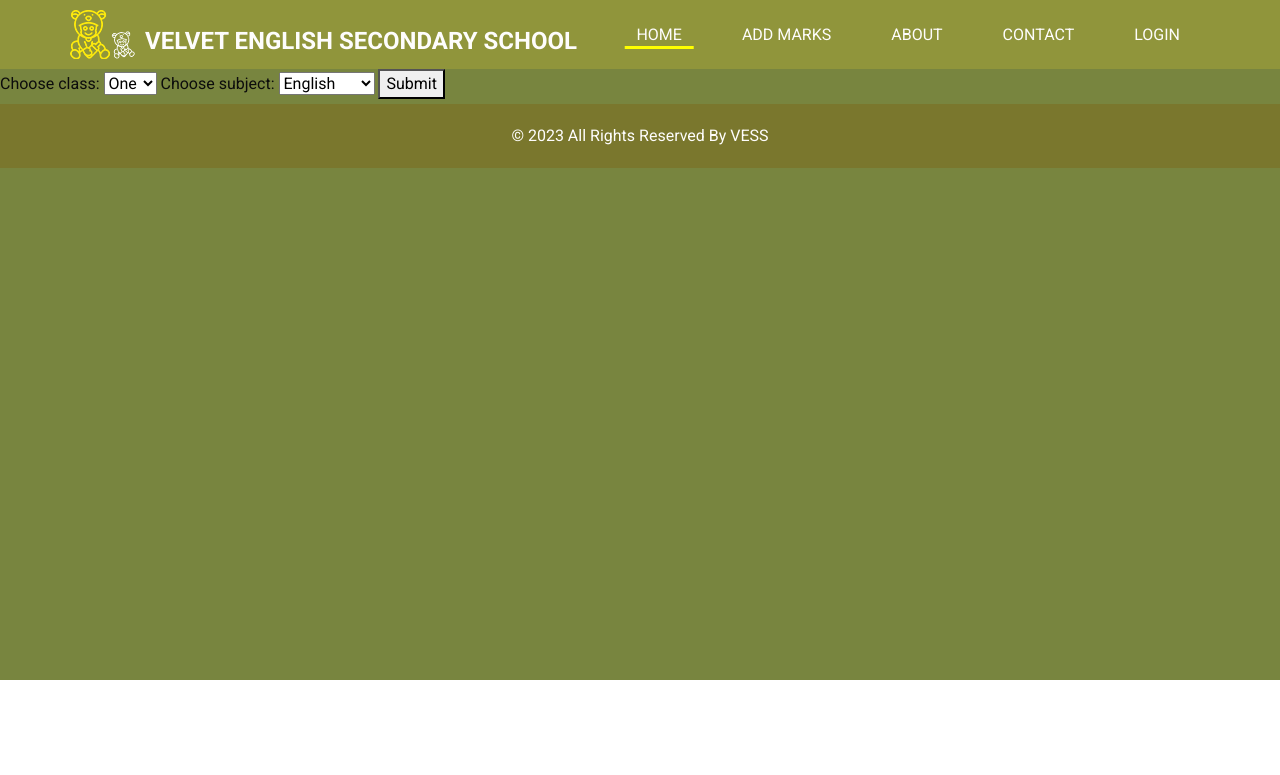
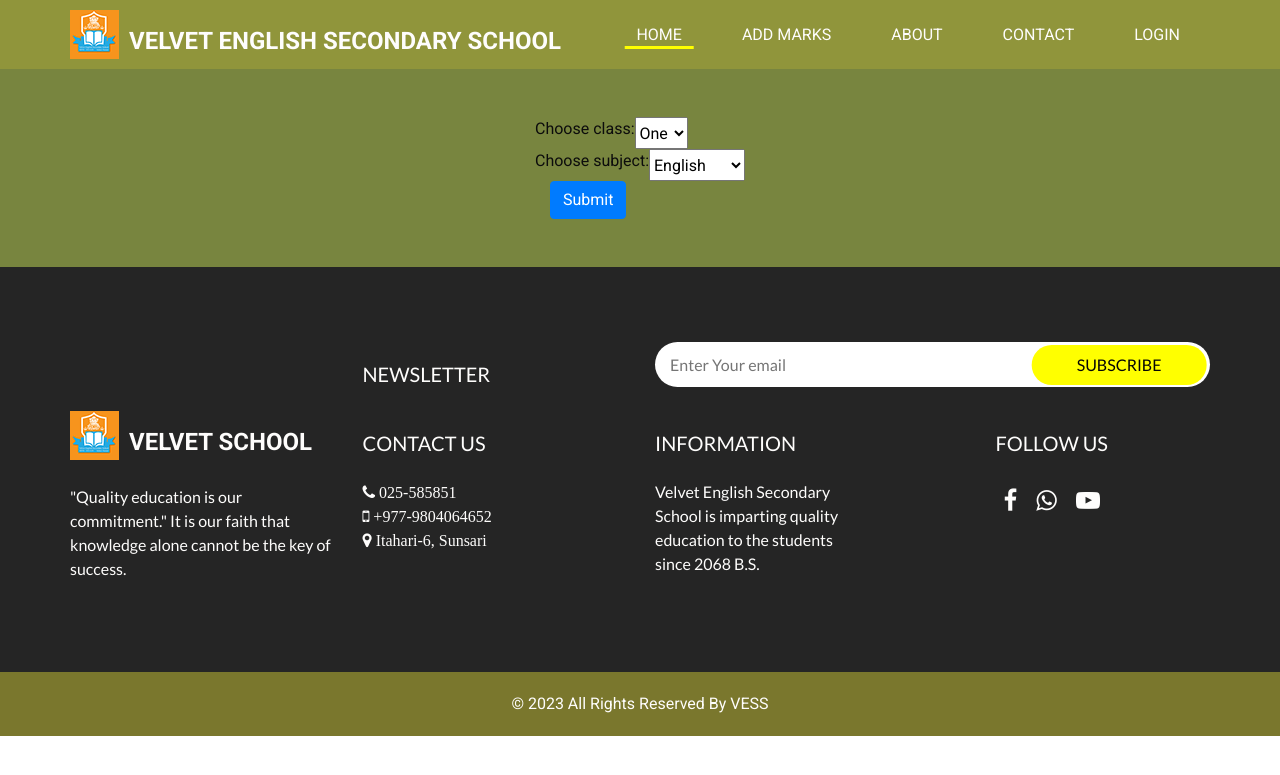
Before and after one commit to theajitmandal/vesssmsproject, a Django app: page /addmarks in a window 1280 px wide. Shown: the top 775 px of the page. Run offline with Django 4.2, Linux system fonts and the light colour scheme; data comes from the database, SQL or seed files in the repository; both versions use the stored data as it was after the commit; some libraries are stand-ins or nearby versions.

Commit message:
this is next commit

```diff
--- a/home/models.py
+++ b/home/models.py
@@ -35,8 +35,8 @@ class StudentResult(models.Model):
 
 class Contact(models.Model):
     name = models.CharField(max_length=20)
-    email = models.EmailField(max_length=100)
-    phone = models.CharField(max_length=100)
+    email = models.EmailField(max_length=20)
+    phone = models.CharField(max_length=10)
     message = models.TextField()
 
     def __str__(self):
--- a/home/views.py
+++ b/home/views.py
@@ -19,13 +19,16 @@ def contactus(request):
         email = request.POST['email']
         phone = request.POST['phone']
         message = request.POST['message']
-        data = Contact.objects.create(
-            name = name,
-            email = email,
-            phone = phone,
-            message = message
-        )
-        data.save()
+        if len('name') >= 20:
+            messages.error(request, 'Please enter a valid name')
+        else:
+            data = Contact.objects.create(
+                name = name,
+                email = email,
+                phone = phone,
+                message = message
+            )
+            data.save()
 
     return render(request, 'contact.html')
 
--- a/templates/addmarks.html
+++ b/templates/addmarks.html
@@ -2,21 +2,109 @@
 {% load static %}
 {% block content %}
 
+<div class="row d-flex justify-content-center p-5">
 <form action="{% url 'addsubjectmarks' %}">
   {% csrf_token %}
+    <div class="row">
         <label for="class">Choose class:</label>
         <select id="class" name="class">
             {% for classname in classnames %}
                 <option value="{{classname.classname}}">{{classname.classname}}</option>
             {% endfor %}
         </select>
+    </div>
+
+    <div class="row">
         <label for="subject">Choose subject:</label>
         <select id="subject" name="subject">
             {% for subject in subjects %}
                 <option value="{{subject.subjectname}}">{{subject.subjectname}}</option>
             {% endfor %}
         </select>
-  <button type="submit">Submit</button>
+    </div>
+  <button type="submit" class="btn btn-primary">Submit</button>
 </form>
+</div>
+
+
+
+<!-- info section -->
+  <section class="info_section layout_padding">
+    <div class="container">
+      <div class="info_form">
+
+        <div class="row">
+          <div class="offset-lg-3 col-lg-3">
+            <h5 class="form_heading">
+              Newsletter
+            </h5>
+          </div>
+          <div class="col-md-6">
+            <form action="#">
+              <input type="text" placeholder="Enter Your email">
+              <button>
+                subscribe
+              </button>
+            </form>
+          </div>
+        </div>
+
+      </div>
+    </div>
+    <div class="container">
+      <div class="row">
+        <div class="col-md-3">
+          <div class="info_logo">
+            <div>
+              <a href="">
+                <img src="{% static 'images/school.png' %}" alt="" />
+                <span>
+                  Velvet School
+                </span>
+              </a>
+            </div>
+            <p>
+              "Quality education is our commitment." It is our faith that knowledge alone cannot be the key of success.
+            </p>
+          </div>
+        </div>
+        <div class="col-md-3">
+          <div class="info_links ">
+            <h5>
+              Contact Us
+            </h5>
+            <p class="pr-0 pr-md-4 pr-lg-5">
+              <i class="fa fa-phone" aria-hidden="true">  025-585851</i>
+              <i class="fa fa-mobile" aria-hidden="true">  +977-9804064652</i>
+              <i class="fa fa-map-marker" aria-hidden="true">  Itahari-6, Sunsari</i>
+            </p>
+          </div>
+        </div>
+        <div class="col-md-3">
+          <div class="info_insta">
+            <h5>
+              INFORMATION
+            </h5>
+            <p class="pr-0 pr-md-4 pr-md-5">
+              Velvet English Secondary School is imparting quality education to the students since 2068 B.S.
+            </p>
+          </div>
+        </div>
+        <div class="col-md-3">
+          <div class="pl-0 pl-lg-5 pl-md-4">
+            <h5>
+              Follow Us
+            </h5>
+            <p>
+                <i class="fa fa-facebook p-2" style="font-size:24px;" aria-hidden="true"></i>
+                <i class="fa fa-whatsapp p-2" style="font-size:24px;" aria-hidden="true"></i>
+                <i class="fa fa-youtube-play p-2" style="font-size:24px;" aria-hidden="true"></i>
+            </p>
+
+          </div>
+        </div>
+      </div>
+    </div>
+  </section>
 
 {% endblock %}
--- a/templates/base.html
+++ b/templates/base.html
@@ -41,7 +41,7 @@
       <div class="container">
         <nav class="navbar navbar-expand-lg custom_nav-container ">
           <a class="navbar-brand" href="index.html">
-            <img src="{% static 'images/logo.png' %}" alt="" />
+            <img src="{% static 'images\school.png' %}" alt="" />
             <span>
               Velvet English Secondary School
             </span>
--- a/templates/index.html
+++ b/templates/index.html
@@ -735,7 +735,7 @@
           <div class="info_logo">
             <div>
               <a href="">
-                <img src="{% static 'images/logo.png' %}" alt="" />
+                <img src="{% static 'images/school.png' %}" alt="" />
                 <span>
                   Velvet School
                 </span>
--- a/templates/signup.html
+++ b/templates/signup.html
@@ -17,7 +17,7 @@
                   {% csrf_token %}
                   <div class="row">
                   {% for message in messages %}
-                    <ccenter><font color="red">{{message}}</font></ccenter>
+                    <center><font color="red">{{message}}</font></center>
                   {% endfor %}
                 </div>
 
```
Also changed, not shown: templates/about.html (+11 -12 lines), templates/contact.html (+16 -13 lines), db.sqlite3, static/images/logo1.png (renamed from static/images/logo.png), static/images/school.png (added). Lines whose indentation alone changed are shown as unchanged.
